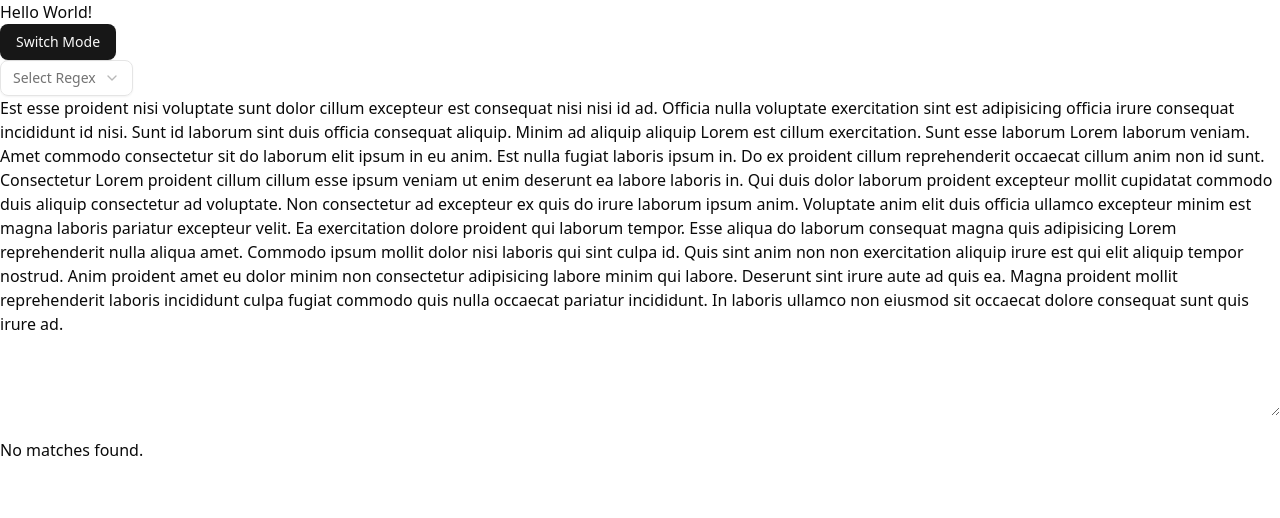
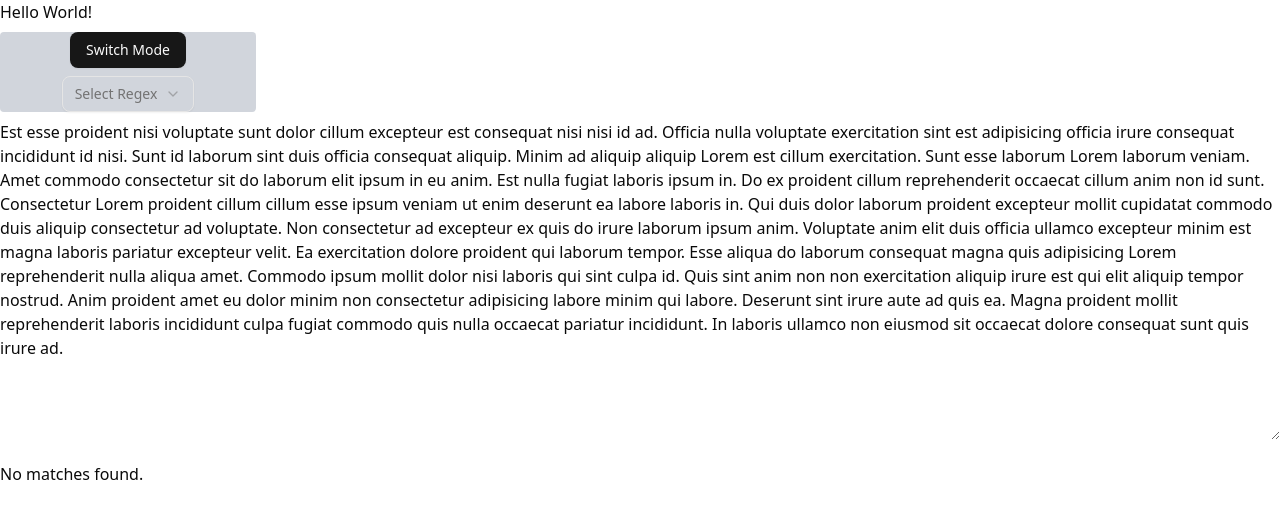
Before and after one commit to ScottDJEvans/smtt, a Next.js app: page /document-search in a window 1280 px wide. Both pictures are taken after a click on the button "Switch Mode". Shown: the top 518 px of the page. Built offline with nearby package versions, Linux system fonts and the light colour scheme.

Commit message:
fix initial styling for Sidebar for debugging/initial layout (#4)

```diff
--- a/src/app/document-search/components/ApproveSection.js
+++ b/src/app/document-search/components/ApproveSection.js
@@ -38,7 +38,7 @@ const ApproveSection = ({ options }) => {
   }
 
   return (
-    <div>
+    <div className="m-2 flex items-center flex-col">
       {renderDropdown()}
       <p>{selectedRegex}</p>
       {renderCTAs()}
--- a/src/app/document-search/components/Sidebar.js
+++ b/src/app/document-search/components/Sidebar.js
@@ -9,20 +9,27 @@ const Sidebar = ({ regexData }) => {
   const [shouldShowApprovalSection, setShouldShowApprovalSection] =
     useState(false)
   return (
-    <aside>
-      <Button
-        onClick={() => setShouldShowApprovalSection(!shouldShowApprovalSection)}
-      >
-        Switch Mode
-      </Button>
-      {shouldShowApprovalSection ? <ApproveSection options={regexData} /> : <div>Edit Placeholder</div>}
+    <aside className="w-64 mr-6 rounded min-h-full bg-gray-300 block top-0 left-0 ">
+      <div className="mt-2 flex place-self-center">
+        <Button
+          onClick={() =>
+            setShouldShowApprovalSection(!shouldShowApprovalSection)
+          }
+        >
+          Switch Mode
+        </Button>
+      </div>
+      {shouldShowApprovalSection ? (
+        <ApproveSection options={regexData} />
+      ) : (
+        <div>Edit Placeholder</div>
+      )}
     </aside>
   )
 }
 
 export default Sidebar
 
-
 Sidebar.propTypes = {
-    regexData: PropTypes.array
+  regexData: PropTypes.array,
 }
```
